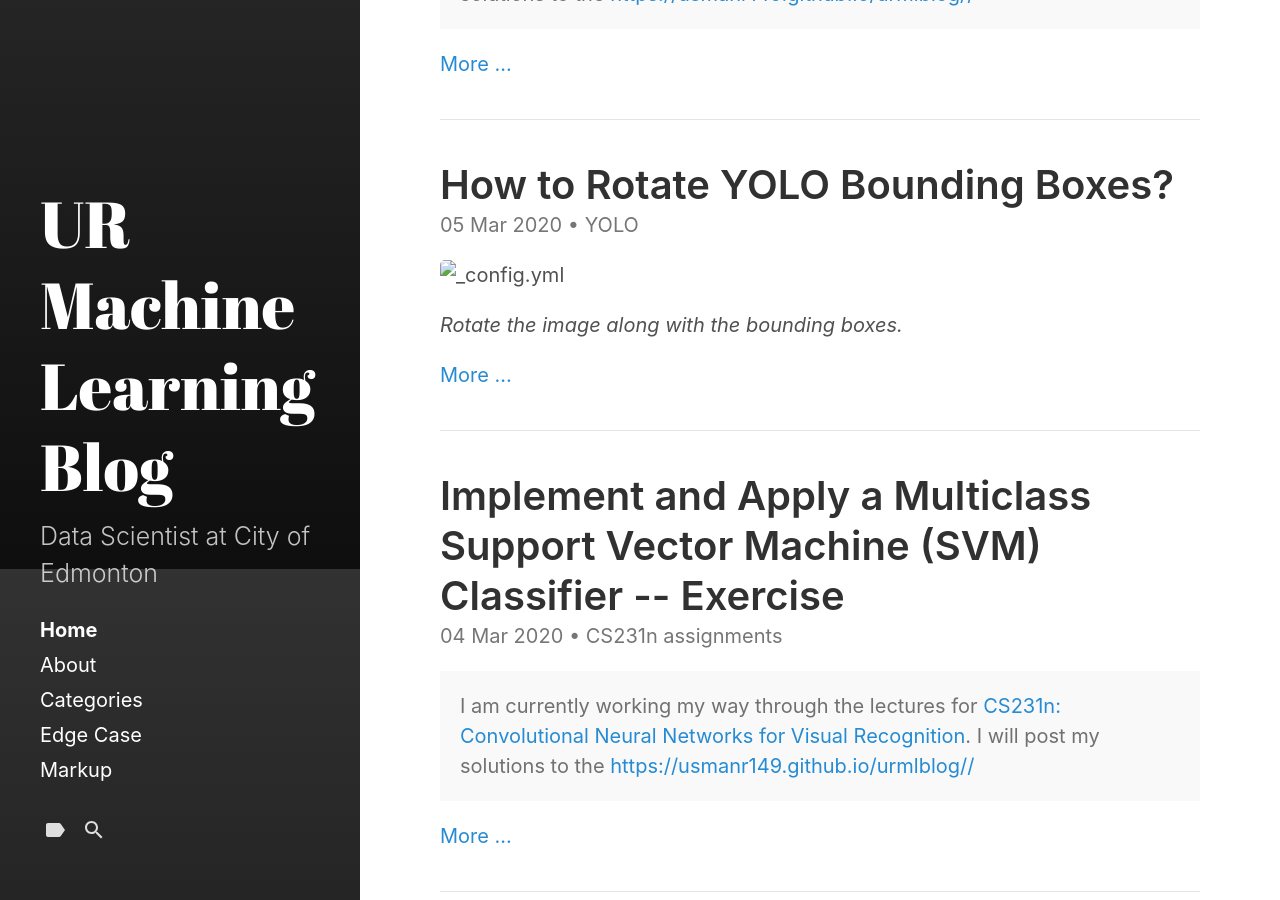
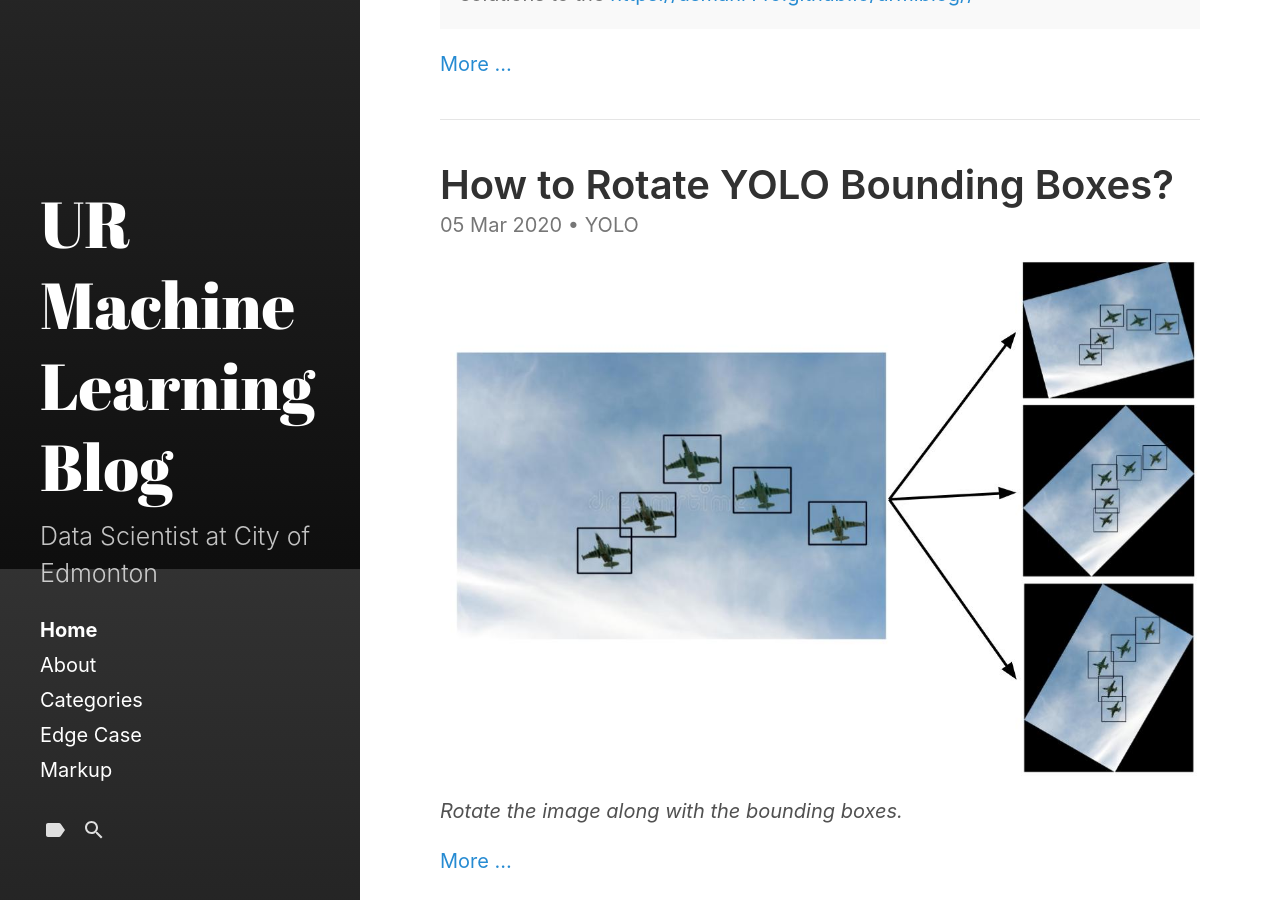
Before and after one commit to usmanr149/urmlblog, a Jekyll site: the page built from index.html, in a window 1280 px wide and 900 px high, scrolled down 331 px. Built offline with Jekyll 4.4.1, drawn with Linux system fonts in a browser that asks for light colours; the list of posts is cut into pages by our own code.

```diff
--- a/_config.yml
+++ b/_config.yml
@@ -7,7 +7,7 @@ title:            UR Machine Learning Blog
 tagline:          'A blog about data science and machine learning'
 description:      'Data Scientist at City of Edmonton'
 url:              https://usmanr149.github.io
-baseurl:          'urmlblog/'
+baseurl:          '/urmlblog'
                   # the optional subpath of your site, e.g. "/blog"
                   # NB: This applies to all pages in your Jekyll site.
                   # If you want to move just the blog index pages but keep
```
